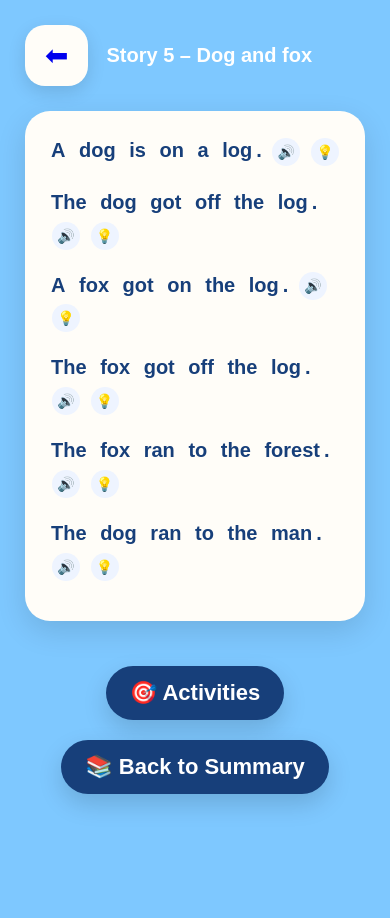
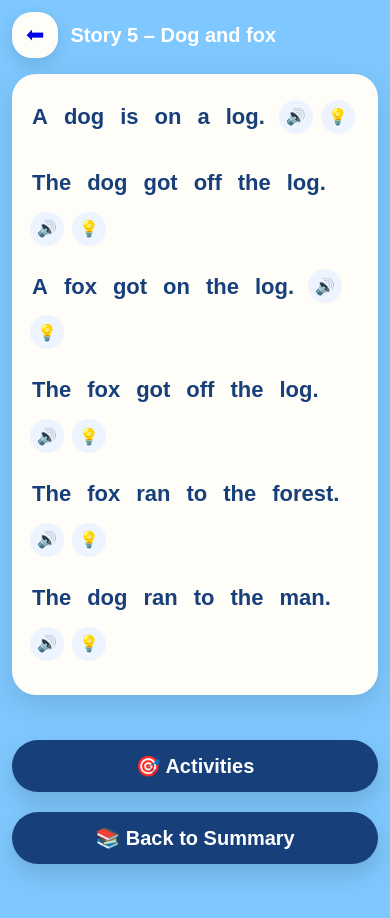
Before and after one commit to muslimphonics/reading-book1, a plain HTML site: page story5.html in a window 390 px wide. Before the commit the page ends 879 px from the top, so only its background shows below. Drawn offline with Linux system fonts and the light colour scheme.

Commit message:
Refactor HTML and CSS for story5.html

```diff
--- a/story5.html
+++ b/story5.html
@@ -1,343 +1,218 @@
 <!DOCTYPE html>
-<html lang="en">
+<html lang="en" translate="no" class="notranslate">
 
 <head>
 
 <meta charset="UTF-8">
 <meta name="google" content="notranslate">
 <meta name="google" value="notranslate">
-<meta name="viewport" content="width=device-width, initial-scale=1.0">
+<meta http-equiv="Content-Language" content="en">
+<meta name="viewport" content="width=device-width, initial-scale=1.0, maximum-scale=1.0, user-scalable=no">
 
 <title>Story 5 – Dog and fox</title>
 
 <style>
 
-*{
-box-sizing:border-box;
+*{ box-sizing:border-box; }
+
+body{
+margin:0;
+padding:25px;
+font-family:Arial,sans-serif;
+background:#7ec8ff;
 }
 
-body{
-
-margin:0;
-padding:25px;
-
-font-family:Arial,sans-serif;
-
-background:#7ec8ff;
-
-}
-
-/* TOP */
-
 .top-bar{
-
 max-width:1100px;
-
 margin:auto;
-
 margin-bottom:25px;
-
 display:flex;
-
 align-items:center;
-
 gap:18px;
-
 }
 
 .back-button{
-
 background:#fffdf8;
-
 padding:14px 20px;
-
 border-radius:20px;
-
 text-decoration:none;
-
 font-size:28px;
-
 box-shadow:0 6px 18px rgba(0,0,0,0.12);
-
 }
 
 .story-title{
-
 font-size:38px;
-
 font-weight:bold;
-
 color:white;
-
 }
 
-/* STORY */
-
 .story-box{
-
 max-width:1100px;
-
 margin:auto;
-
 background:#fffdf8;
-
 border-radius:35px;
-
 padding:40px;
-
 box-shadow:0 10px 30px rgba(0,0,0,0.12);
-
 }
 
 .story{
-
 font-size:42px;
-
 line-height:2.2;
-
 font-weight:bold;
-
 color:#173f7a;
-
 }
 
 .sentence{
-
 display:block;
-
 margin-bottom:12px;
-
 }
 
 .word{
-
 cursor:pointer;
-
 padding:5px 8px;
-
 border-radius:15px;
-
 transition:0.2s;
-
 display:inline-block;
-
 }
 
-.word:hover{
-
-background:#e8f7df;
-
-}
-
-/* HELP + AUDIO */
+.word:hover{ background:#e8f7df; }
 
 .help-icon{
-
 width:42px;
-
 height:42px;
-
 border:none;
-
 border-radius:50%;
-
 background:#eef4ff;
-
 font-size:20px;
-
 cursor:pointer;
-
 display:inline-flex;
-
 align-items:center;
-
 justify-content:center;
-
 margin-left:10px;
-
 vertical-align:middle;
-
 transition:0.2s;
-
 }
 
 .help-icon:hover{
-
 transform:scale(1.08);
-
 background:#dfefff;
-
 }
 
 .help-text{
-
 display:none;
-
 margin-top:12px;
-
 margin-left:10px;
-
 padding:14px;
-
 border-radius:18px;
-
 background:#f8f8f8;
-
 font-size:24px;
-
 color:#5c6f8f;
-
 line-height:1.5;
-
 max-width:700px;
-
 }
 
-/* ACTIVITIES BUTTON */
-
 .activities-section{
-
 text-align:center;
-
 margin-top:45px;
-
 margin-bottom:60px;
-
 }
 
 .activities-button{
-
 display:inline-block;
-
 background:#173f7a;
-
 color:white;
-
 text-decoration:none;
-
 font-size:34px;
-
 font-weight:bold;
-
 padding:22px 55px;
-
 border-radius:30px;
-
 box-shadow:0 10px 25px rgba(0,0,0,0.15);
-
 transition:0.2s;
-
 }
 
 .activities-button:hover{
-
 transform:scale(1.05);
-
 background:#21539c;
-
 }
 
-/* SUMMARY BUTTON */
-
 .summary-button{
-
 display:inline-block;
-
 background:#173f7a;
-
 color:white;
-
 text-decoration:none;
-
 font-size:34px;
-
 font-weight:bold;
-
 padding:22px 55px;
-
 border-radius:30px;
-
 box-shadow:0 10px 25px rgba(0,0,0,0.15);
-
 transition:0.2s;
-
 margin-top:20px;
-
 }
 
 .summary-button:hover{
-
 transform:scale(1.05);
-
 background:#21539c;
-
 }
 
 /* MOBILE */
-
 @media(max-width:700px){
 
+body{ padding:12px; }
+
+.top-bar{ gap:12px; margin-bottom:16px; }
+
+.story-title{ font-size:20px; }
+
+.back-button{ font-size:22px; padding:10px 14px; }
+
 .story-box{
-
-padding:22px;
-
-border-radius:25px;
-
+padding:18px 14px;
+border-radius:24px;
 }
 
 .story{
-
-font-size:20px;
-
-line-height:1.5;
-
+font-size:22px;
+line-height:1.9;
 }
 
 .sentence{
-
-margin-bottom:18px;
-
+margin-bottom:16px;
+display:flex;
+flex-wrap:wrap;
+align-items:center;
+gap:4px;
 }
 
 .word{
-
-padding:2px 4px;
-
+padding:4px 6px;
+font-size:22px;
+min-height:36px;
+display:inline-flex;
+align-items:center;
 }
 
 .help-icon{
-
-width:28px;
-
-height:28px;
-
-font-size:14px;
-
-margin-left:5px;
-
+width:34px;
+height:34px;
+font-size:16px;
+margin-left:4px;
+flex-shrink:0;
 }
 
 .help-text{
-
 font-size:18px;
-
-padding:12px;
-
-}
-
-.story-title{
-
-font-size:20px;
-
+padding:10px 12px;
+width:100%;
+margin-left:0;
+margin-top:8px;
 }
 
 .activities-button,
 .summary-button{
-
-font-size:22px;
-
+font-size:20px;
 padding:14px 24px;
-
+width:100%;
+text-align:center;
 }
 
 }
@@ -346,342 +221,95 @@ padding:14px 24px;
 
 </head>
 
-<body translate="no">
+<body translate="no" class="notranslate">
 
 <div class="top-bar">
-
-<a href="index.html" class="back-button">
-⬅
-</a>
-
-<div class="story-title">
-Story 5 – Dog and fox
-</div>
-
+  <a href="index.html" class="back-button">⬅</a>
+  <div class="story-title">Story 5 – Dog and fox</div>
 </div>
 
 <div class="story-box">
-
 <div class="story">
 
-<!-- SENTENCE 1 -->
+  <div class="sentence">
+    <span class="word" onclick="saySimpleWord('A')">A</span>
+    <span class="word" onclick="saySimpleWord('dog')">dog</span>
+    <span class="word" onclick="saySimpleWord('is')">is</span>
+    <span class="word" onclick="saySimpleWord('on')">on</span>
+    <span class="word" onclick="saySimpleWord('a')">a</span>
+    <span class="word" onclick="saySimpleWord('log')">log.</span>
+    <button class="help-icon" onclick="playSentence('1.mp3')">🔊</button>
+    <button class="help-icon" onclick="toggleHelp('help1')">💡</button>
+    <div class="help-text" id="help1">Un chien est sur une b&#xfb;che.</div>
+  </div>
 
-<div class="sentence">
+  <div class="sentence">
+    <span class="word" onclick="saySimpleWord('The')">The</span>
+    <span class="word" onclick="saySimpleWord('dog')">dog</span>
+    <span class="word" onclick="saySimpleWord('got')">got</span>
+    <span class="word" onclick="saySimpleWord('off')">off</span>
+    <span class="word" onclick="saySimpleWord('the')">the</span>
+    <span class="word" onclick="saySimpleWord('log')">log.</span>
+    <button class="help-icon" onclick="playSentence('2.mp3')">🔊</button>
+    <button class="help-icon" onclick="toggleHelp('help2')">💡</button>
+    <div class="help-text" id="help2">Le chien est descendu de la b&#xfb;che.</div>
+  </div>
 
-<span class="word"
-onclick="saySimpleWord('A')">
-A
-</span>
+  <div class="sentence">
+    <span class="word" onclick="saySimpleWord('A')">A</span>
+    <span class="word" onclick="saySimpleWord('fox')">fox</span>
+    <span class="word" onclick="saySimpleWord('got')">got</span>
+    <span class="word" onclick="saySimpleWord('on')">on</span>
+    <span class="word" onclick="saySimpleWord('the')">the</span>
+    <span class="word" onclick="saySimpleWord('log')">log.</span>
+    <button class="help-icon" onclick="playSentence('3.mp3')">🔊</button>
+    <button class="help-icon" onclick="toggleHelp('help3')">💡</button>
+    <div class="help-text" id="help3">Un renard est mont&#xe9; sur la b&#xfb;che.</div>
+  </div>
 
-<span class="word"
-onclick="saySimpleWord('dog')">
-dog
-</span>
+  <div class="sentence">
+    <span class="word" onclick="saySimpleWord('The')">The</span>
+    <span class="word" onclick="saySimpleWord('fox')">fox</span>
+    <span class="word" onclick="saySimpleWord('got')">got</span>
+    <span class="word" onclick="saySimpleWord('off')">off</span>
+    <span class="word" onclick="saySimpleWord('the')">the</span>
+    <span class="word" onclick="saySimpleWord('log')">log.</span>
+    <button class="help-icon" onclick="playSentence('4.mp3')">🔊</button>
+    <button class="help-icon" onclick="toggleHelp('help4')">💡</button>
+    <div class="help-text" id="help4">Le renard est descendu de la b&#xfb;che.</div>
+  </div>
 
-<span class="word"
-onclick="saySimpleWord('is')">
-is
-</span>
+  <div class="sentence">
+    <span class="word" onclick="saySimpleWord('The')">The</span>
+    <span class="word" onclick="saySimpleWord('fox')">fox</span>
+    <span class="word" onclick="saySimpleWord('ran')">ran</span>
+    <span class="word" onclick="saySimpleWord('to')">to</span>
+    <span class="word" onclick="saySimpleWord('the')">the</span>
+    <span class="word" onclick="saySimpleWord('forest')">forest.</span>
+    <button class="help-icon" onclick="playSentence('5.mp3')">🔊</button>
+    <button class="help-icon" onclick="toggleHelp('help5')">💡</button>
+    <div class="help-text" id="help5">Le renard s&#x2019;est enfui vers la for&#xea;t.</div>
+  </div>
 
-<span class="word"
-onclick="saySimpleWord('on')">
-on
-</span>
+  <div class="sentence">
+    <span class="word" onclick="saySimpleWord('The')">The</span>
+    <span class="word" onclick="saySimpleWord('dog')">dog</span>
+    <span class="word" onclick="saySimpleWord('ran')">ran</span>
+    <span class="word" onclick="saySimpleWord('to')">to</span>
+    <span class="word" onclick="saySimpleWord('the')">the</span>
+    <span class="word" onclick="saySimpleWord('man')">man.</span>
+    <button class="help-icon" onclick="playSentence('6.mp3')">🔊</button>
+    <button class="help-icon" onclick="toggleHelp('help6')">💡</button>
+    <div class="help-text" id="help6">Le chien a couru vers l&#x2019;homme.</div>
+  </div>
 
-<span class="word"
-onclick="saySimpleWord('a')">
-a
-</span>
-
-<span class="word"
-onclick="saySimpleWord('log')">
-log
-</span>.
-
-<button class="help-icon"
-onclick="playSentence('1.mp3')">
-🔊
-</button>
-
-<button class="help-icon"
-onclick="toggleHelp('help1')">
-💡
-</button>
-
-<div class="help-text" id="help1">
-Un chien est sur une bûche.
+</div>
 </div>
 
-</div>
-
-<!-- SENTENCE 2 -->
-
-<div class="sentence">
-
-<span class="word"
-onclick="saySimpleWord('The')">
-The
-</span>
-
-<span class="word"
-onclick="saySimpleWord('dog')">
-dog
-</span>
-
-<span class="word"
-onclick="saySimpleWord('got')">
-got
-</span>
-
-<span class="word"
-onclick="saySimpleWord('off')">
-off
-</span>
-
-<span class="word"
-onclick="saySimpleWord('the')">
-the
-</span>
-
-<span class="word"
-onclick="saySimpleWord('log')">
-log
-</span>.
-
-<button class="help-icon"
-onclick="playSentence('2.mp3')">
-🔊
-</button>
-
-<button class="help-icon"
-onclick="toggleHelp('help2')">
-💡
-</button>
-
-<div class="help-text" id="help2">
-Le chien est descendu de la bûche.
-</div>
-
-</div>
-
-<!-- SENTENCE 3 -->
-
-<div class="sentence">
-
-<span class="word"
-onclick="saySimpleWord('A')">
-A
-</span>
-
-<span class="word"
-onclick="saySimpleWord('fox')">
-fox
-</span>
-
-<span class="word"
-onclick="saySimpleWord('got')">
-got
-</span>
-
-<span class="word"
-onclick="saySimpleWord('on')">
-on
-</span>
-
-<span class="word"
-onclick="saySimpleWord('the')">
-the
-</span>
-
-<span class="word"
-onclick="saySimpleWord('log')">
-log
-</span>.
-
-<button class="help-icon"
-onclick="playSentence('3.mp3')">
-🔊
-</button>
-
-<button class="help-icon"
-onclick="toggleHelp('help3')">
-💡
-</button>
-
-<div class="help-text" id="help3">
-Un renard est monté sur la bûche.
-</div>
-
-</div>
-
-<!-- SENTENCE 4 -->
-
-<div class="sentence">
-
-<span class="word"
-onclick="saySimpleWord('The')">
-The
-</span>
-
-<span class="word"
-onclick="saySimpleWord('fox')">
-fox
-</span>
-
-<span class="word"
-onclick="saySimpleWord('got')">
-got
-</span>
-
-<span class="word"
-onclick="saySimpleWord('off')">
-off
-</span>
-
-<span class="word"
-onclick="saySimpleWord('the')">
-the
-</span>
-
-<span class="word"
-onclick="saySimpleWord('log')">
-log
-</span>.
-
-<button class="help-icon"
-onclick="playSentence('4.mp3')">
-🔊
-</button>
-
-<button class="help-icon"
-onclick="toggleHelp('help4')">
-💡
-</button>
-
-<div class="help-text" id="help4">
-Le renard est descendu de la bûche.
-</div>
-
-</div>
-
-<!-- SENTENCE 5 -->
-
-<div class="sentence">
-
-<span class="word"
-onclick="saySimpleWord('The')">
-The
-</span>
-
-<span class="word"
-onclick="saySimpleWord('fox')">
-fox
-</span>
-
-<span class="word"
-onclick="saySimpleWord('ran')">
-ran
-</span>
-
-<span class="word"
-onclick="saySimpleWord('to')">
-to
-</span>
-
-<span class="word"
-onclick="saySimpleWord('the')">
-the
-</span>
-
-<span class="word"
-onclick="saySimpleWord('forest')">
-forest
-</span>.
-
-<button class="help-icon"
-onclick="playSentence('5.mp3')">
-🔊
-</button>
-
-<button class="help-icon"
-onclick="toggleHelp('help5')">
-💡
-</button>
-
-<div class="help-text" id="help5">
-Le renard a couru vers la forêt.
-</div>
-
-</div>
-
-<!-- SENTENCE 6 -->
-
-<div class="sentence">
-
-<span class="word"
-onclick="saySimpleWord('The')">
-The
-</span>
-
-<span class="word"
-onclick="saySimpleWord('dog')">
-dog
-</span>
-
-<span class="word"
-onclick="saySimpleWord('ran')">
-ran
-</span>
-
-<span class="word"
-onclick="saySimpleWord('to')">
-to
-</span>
-
-<span class="word"
-onclick="saySimpleWord('the')">
-the
-</span>
-
-<span class="word"
-onclick="saySimpleWord('man')">
-man
-</span>.
-
-<button class="help-icon"
-onclick="playSentence('6.mp3')">
-🔊
-</button>
-
-<button class="help-icon"
-onclick="toggleHelp('help6')">
-💡
-</button>
-
-<div class="help-text" id="help6">
-Le chien a couru vers l'homme.
-</div>
-
-</div>
-
-</div>
-
-</div>
-
-<!-- ACTIVITIES BUTTON + SUMMARY BUTTON -->
-
 <div class="activities-section">
-
-<a href="story5-activities.html" class="activities-button">
-🎯 Activities
-</a>
-
-<br>
-
-<a href="index.html" class="summary-button">
-📚 Back to Summary
-</a>
-
+  <a href="story5-activities.html" class="activities-button">🎯 Activities</a>
+  <br>
+  <a href="index.html" class="summary-button">📚 Back to Summary</a>
 </div>
 
 <script>
@@ -689,77 +317,34 @@ Le chien a couru vers l'homme.
 let selectedVoice = null;
 
 function loadVoice(){
-
-const voices = window.speechSynthesis.getVoices();
-
-selectedVoice = voices.find(v =>
-v.lang.includes("en-GB")
-);
-
-if(!selectedVoice){
-
-selectedVoice = voices.find(v =>
-v.lang.includes("en")
-);
-
-}
-
+  const voices = window.speechSynthesis.getVoices();
+  selectedVoice = voices.find(v => v.lang.includes("en-GB"))
+    || voices.find(v => v.lang.includes("en-US"))
+    || voices.find(v => v.lang.startsWith("en"));
 }
 
 speechSynthesis.onvoiceschanged = loadVoice;
-
 loadVoice();
 
-/* HELP */
-
 function toggleHelp(id){
-
-const element = document.getElementById(id);
-
-if(element.style.display === "block"){
-
-element.style.display = "none";
-
-}else{
-
-element.style.display = "block";
-
+  const el = document.getElementById(id);
+  el.style.display = (el.style.display === "block") ? "none" : "block";
 }
 
+function saySimpleWord(word){
+  window.speechSynthesis.cancel();
+  const speech = new SpeechSynthesisUtterance(word);
+  speech.lang = "en-GB";
+  speech.rate = 0.7;
+  speech.voice = selectedVoice;
+  window.speechSynthesis.speak(speech);
 }
 
-/* WORD AUDIO */
-
-function saySimpleWord(word){
-
-window.speechSynthesis.cancel();
-
-const speech =
-new SpeechSynthesisUtterance(word);
-
-speech.lang = "en-GB";
-
-speech.rate = 0.7;
-
-speech.voice = selectedVoice;
-
-window.speechSynthesis.speak(speech);
-
-}
-
-/* SENTENCE AUDIO */
-
 function playSentence(file){
-
-const audio =
-new Audio("./story5/" + file);
-
-audio.play();
-
+  new Audio("./story5/" + file).play();
 }
 
 </script>
 
 </body>
-
 </html>
```
